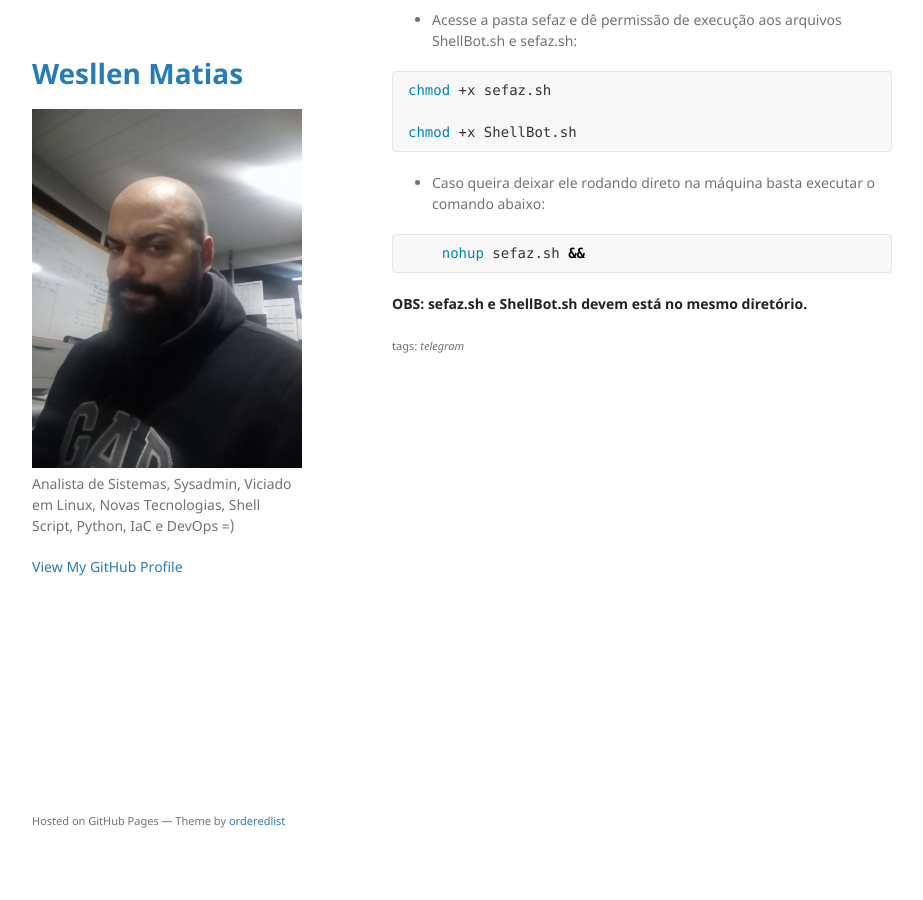
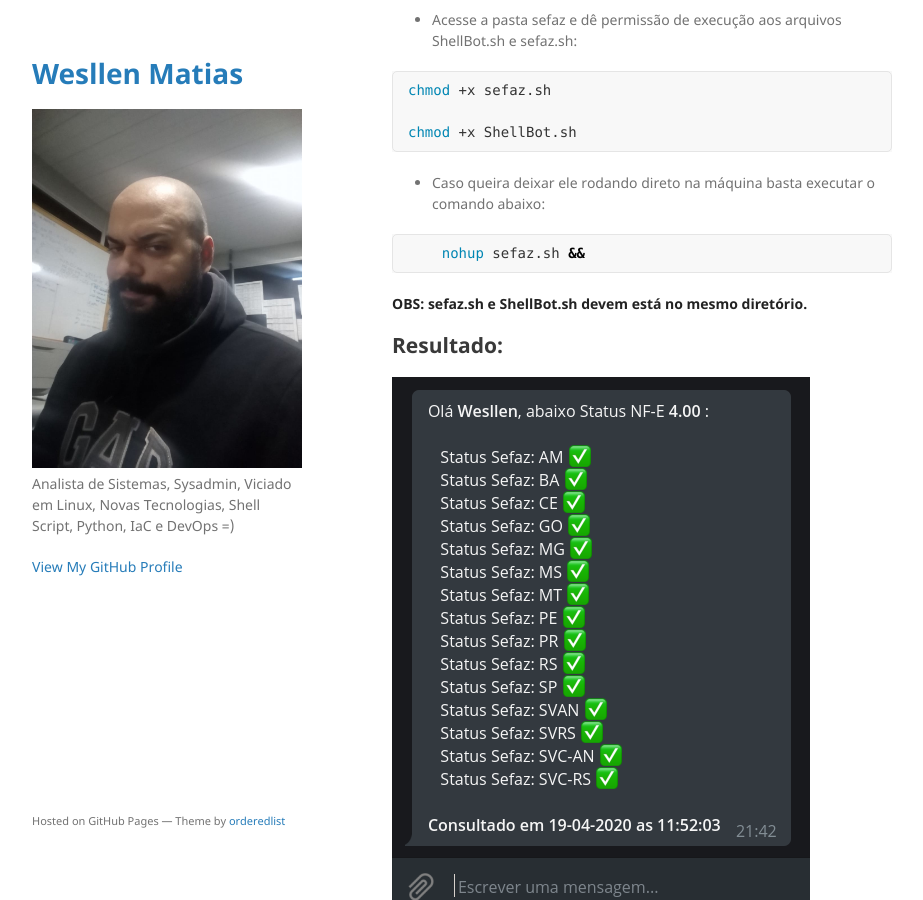
Before and after one commit to WesllenMatias/wesllenmatias.github.io, a Jekyll site: the page built from _posts/2020-04-15-status-sefaz-com-bot-telegram.markdown, in a window 1280 px wide and 900 px high, scrolled down 649 px. Shown: the whole window, without its empty margins (178-1101 px from the left). Built offline with Jekyll 4.4.1, drawn with Linux system fonts in a browser that asks for light colours.

Commit message:
Adicionada imagem ao Post

````diff
--- a/_posts/2020-04-15-status-sefaz-com-bot-telegram.markdown
+++ b/_posts/2020-04-15-status-sefaz-com-bot-telegram.markdown
@@ -42,3 +42,6 @@ chmod +x ShellBot.sh
     nohup sefaz.sh &&
 ```
 **OBS: sefaz.sh e ShellBot.sh devem está no mesmo diretório.**
+
+## Resultado:
+![Mensagem do Bot](/assets/img/tela-sefaz.png)
````
Also changed, not shown: assets/img/tela-sefaz.png (added).
